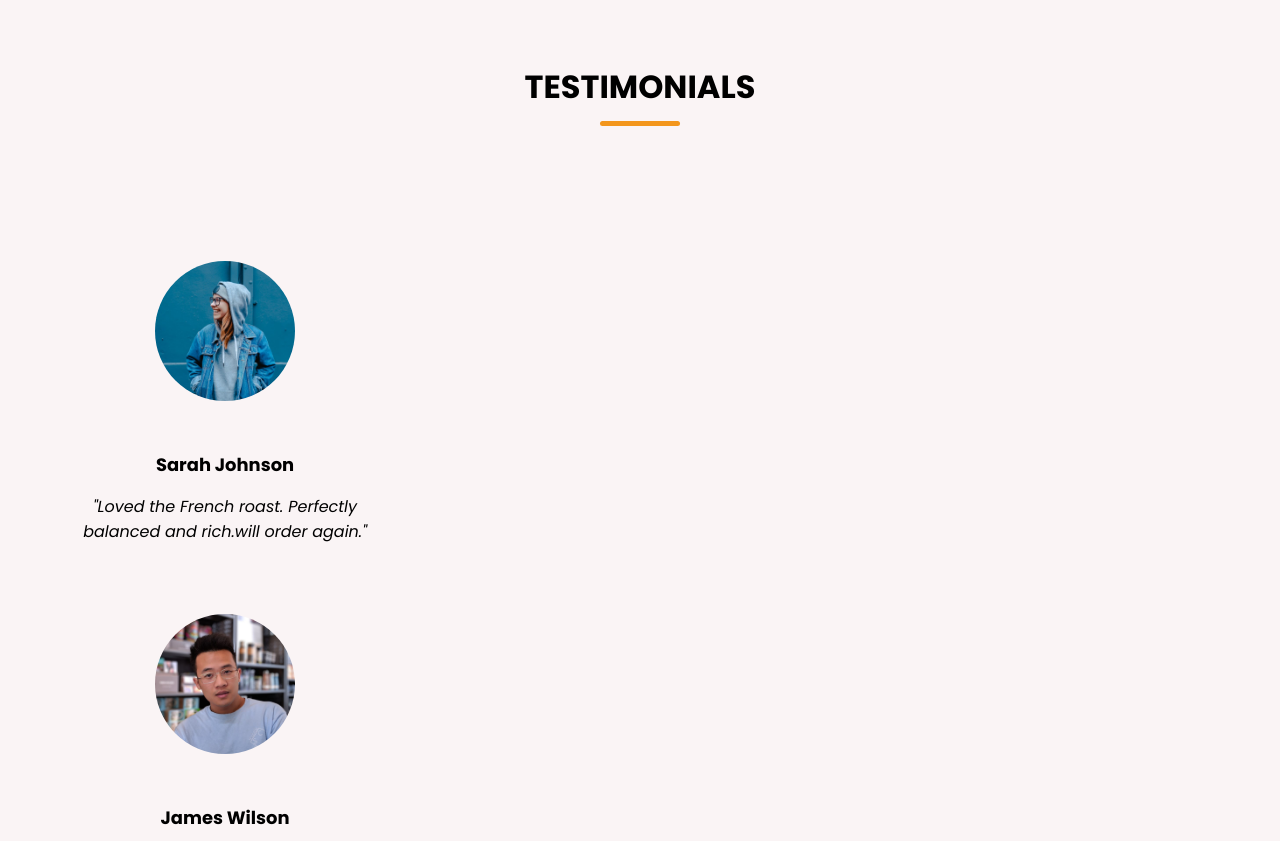
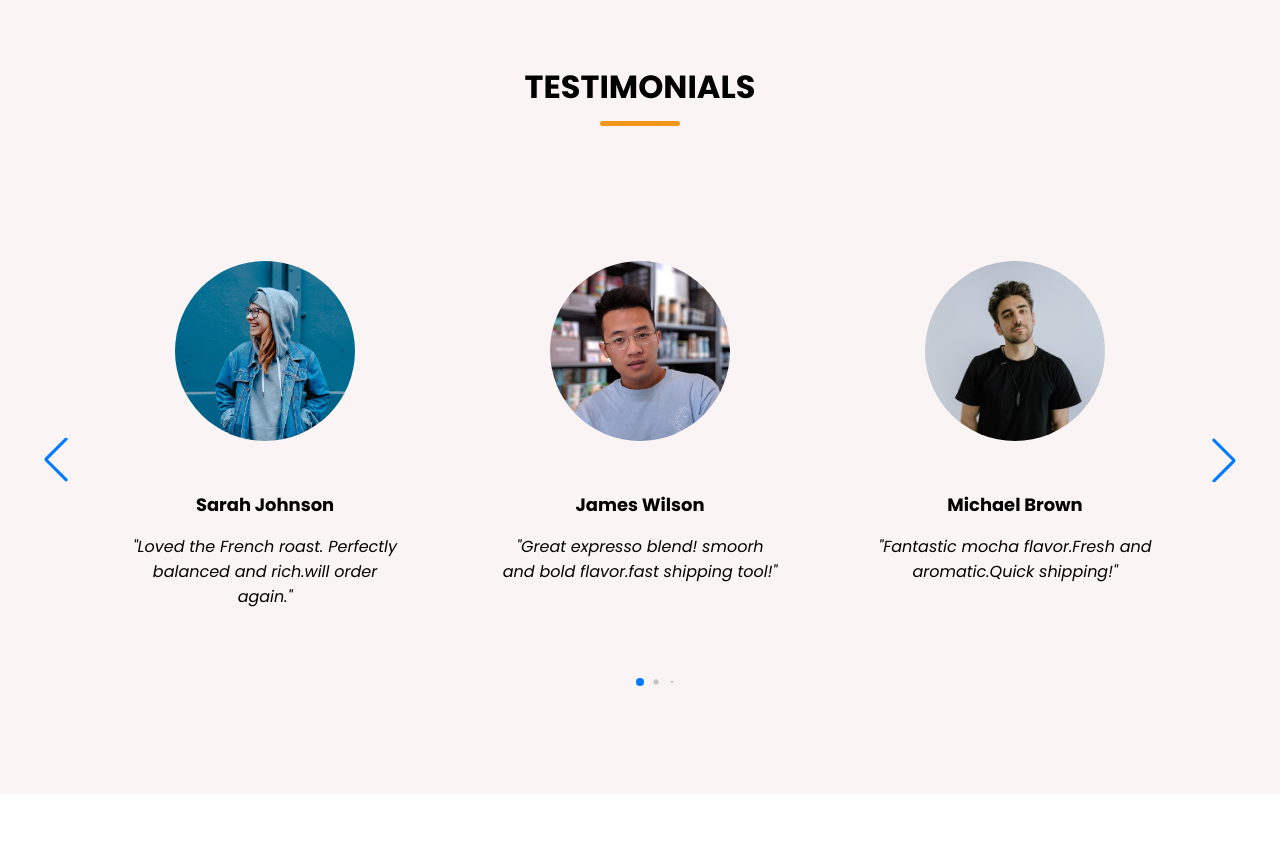
Before and after one commit to kaushal1661000/K-s-Coffee, a plain HTML site: page index.html in a window 1280 px wide. Shown: the part 2544-3385 px from the top of the page. Drawn offline with nearby package versions, Linux system fonts and the light colour scheme; a web font is replaced by a local one.

Commit message:
first commit

```diff
--- a/index.html
+++ b/index.html
@@ -1,22 +1,14 @@
 <!DOCTYPE html>
 <html lang="en">
+
 <head>
-  <meta charset="UTF-8" />
-  <meta name="viewport" content="width=device-width, initial-scale=1.0" />
-  <title>K-S Coffee</title>
+    <meta charset="UTF-8" />
+    <meta name="viewport" content="width=device-width, initial-scale=1.0" />
+    <title>K's Coffee</title>
+    <link rel="stylesheet" href="https://cdnjs.cloudflare.com/ajax/libs/font-awesome/7.0.1/css/all.min.css">
 
-  <!-- Google tag (gtag.js) -->
-  <script async src="https://www.googletagmanager.com/gtag/js?id=G-ECYQ1D0BE1"></script>
-  <script>
-    window.dataLayer = window.dataLayer || [];
-    function gtag(){dataLayer.push(arguments);}
-    gtag('js', new Date());
-
-    gtag('config', 'G-ECYQ1D0BE1');
-  </script>
-
-  <!-- Your CSS file -->
-  <link rel="stylesheet" href="style.css" />
+    <link rel="stylesheet" href="https://cdn.jsdelivr.net/npm/swiper@12/swiper-bundle.min.css">
+    <link rel="stylesheet" href="style.css" />
 </head>
 
 <body>
@@ -128,7 +120,7 @@
             <h2 class="sectiontitle">Testimonials</h2>
             <div class="section-content">
                 <div class="slidercontainer swiper">
-                    <div class="sliderwrapper">
+                    <div class="sliderwrapper ">
                         <ul class="testimonialslist swiper-wrapper">
                             <li class="testimonial swiper-slide">
                                <img src="images/user-1.jpg" alt="" class="userimage">
@@ -159,8 +151,8 @@
 
                         </ul>
                          <div class="swiper-pagination"></div>
-                         <div class="swiper-slide-button swiper-button-prev"></div>
-                         <div class="swiper-slide-button swiper-button-next"></div>
+                         <div class="swiper-button-prev"></div>
+                         <div class="swiper-button-next"></div>
 
                      </div>
                 </div>
@@ -246,7 +238,7 @@
 
     </main>
 
-    <script src="https://cdn.jsdelivr.net/npm/swiper@11/swiper-bundle.min.js"></script>
+    <script src="https://cdn.jsdelivr.net/npm/swiper@12/swiper-bundle.min.js"></script>
     <script src="script.js"></script>
 </body>
 </html>
--- a/script.js
+++ b/script.js
@@ -8,7 +8,7 @@ menuopenbutton.addEventListener("click",()=>{
 menuclosebutton.addEventListener("click",()=> menuopenbutton.click())
 
 const swiper = new Swiper('.sliderwrapper', {
-
+  // direction: 'vertical',
   loop: true,
   grabCursor :true,
   spaceBetween : 25,
--- a/style.css
+++ b/style.css
@@ -252,7 +252,7 @@ header .navbar{
     padding: 50px 0 100px;
     background-color: var(--light-pink-color);
 }
-.testimonialssection .slidewrapper{
+.testimonialssection .sliderwrapper{
     overflow: hidden;
     margin: 0 60px 50px;
 }
@@ -264,9 +264,9 @@ header .navbar{
     align-items: center;
 }
 .testimonialssection .testimonial .userimage{
-    width: 140px;
-    height: 140px;
-    /* object-fit: cover; */
+    width: 180px;
+    height: 180px;
+    object-fit: cover;
     margin-bottom: 50px;
     border-radius: var(--border-radius-circle);
 }
```
